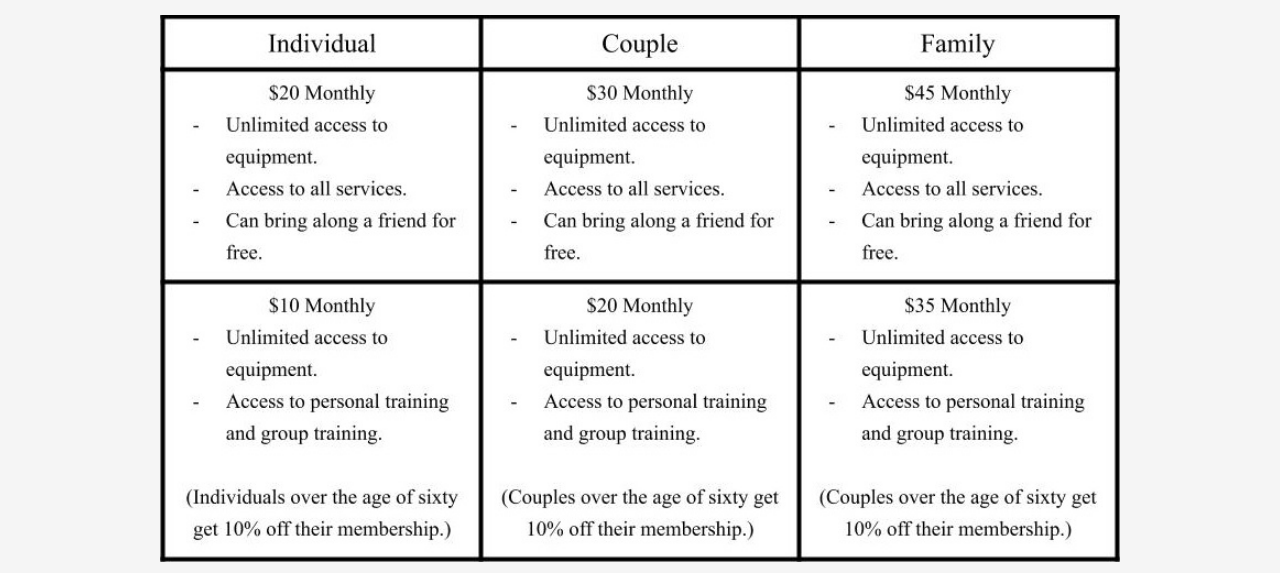
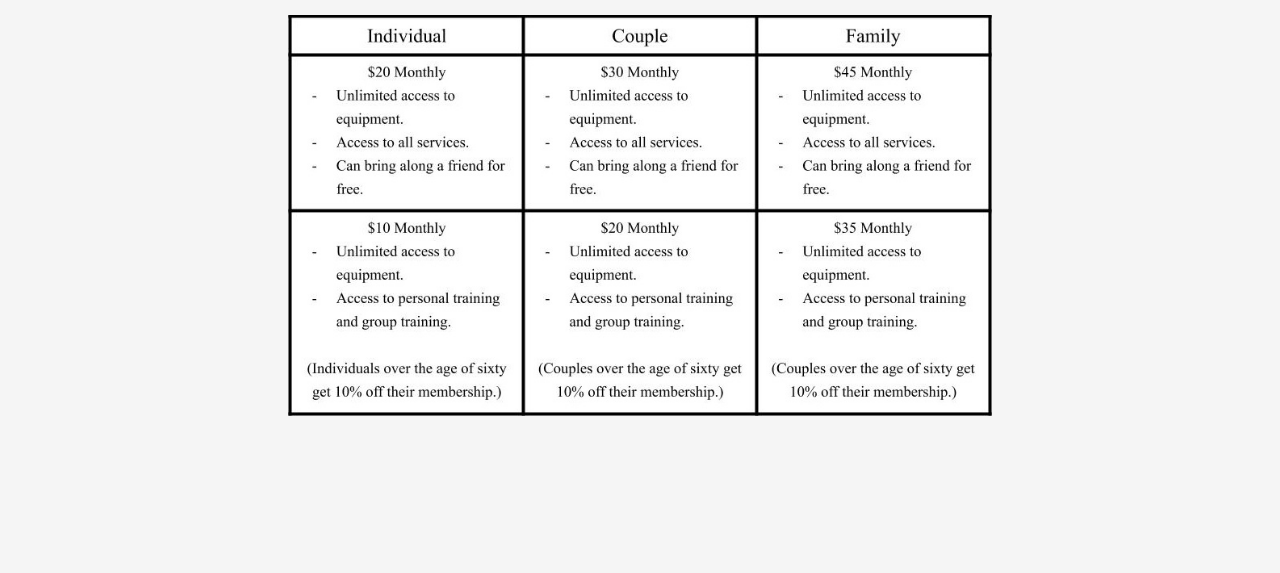
Before and after one commit to LOL-BOI-LOL/Fitness-Center-Project-Experiment, a plain HTML site: page pricing.html in a window 1280 px wide. Shown: the part 227-800 px from the top of the page. Drawn offline with Linux system fonts and the light colour scheme.

Commit message:
Update css.css

```diff
--- a/css.css
+++ b/css.css
@@ -61,7 +61,7 @@ body {
   display:block;
   margin-left:auto;
   margin-right:auto;
-  width:75vw;
+  width:55vw;
 }
 #headerpricingimg {
   text-align:center;
```
